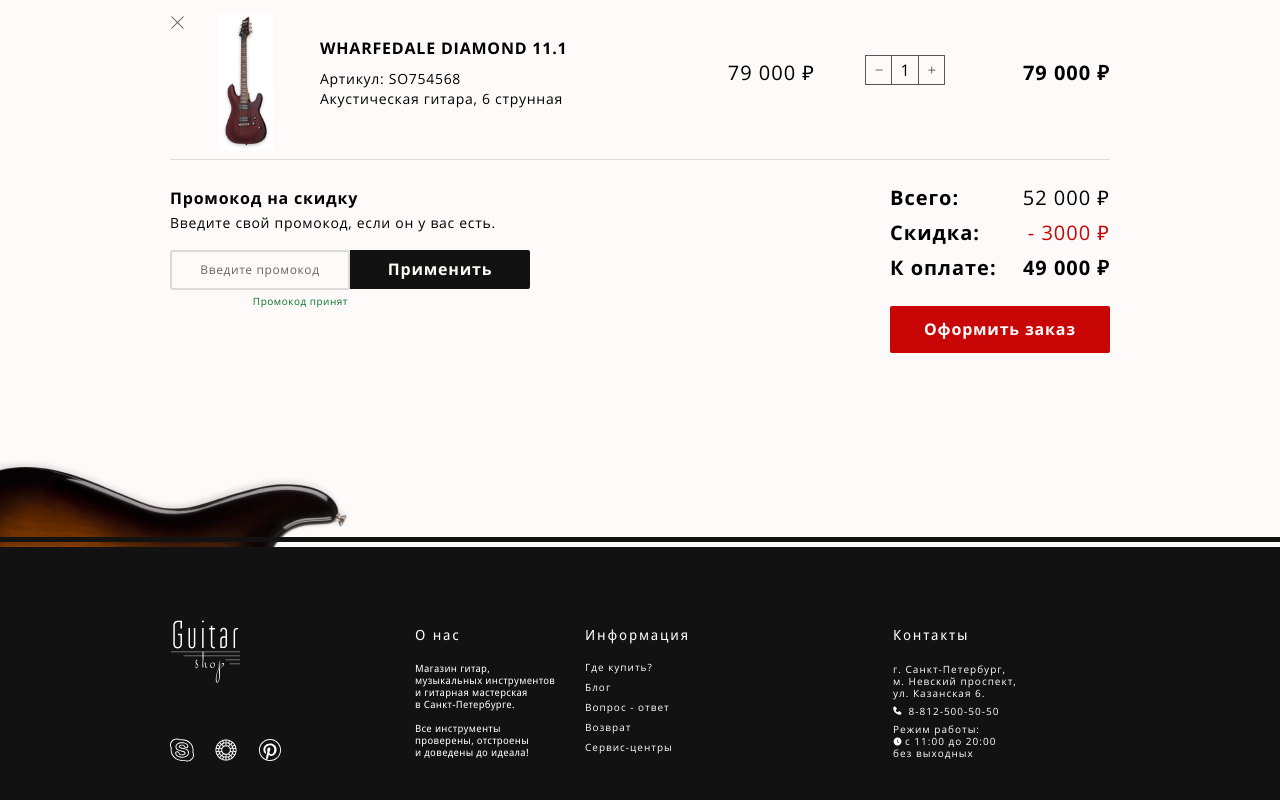
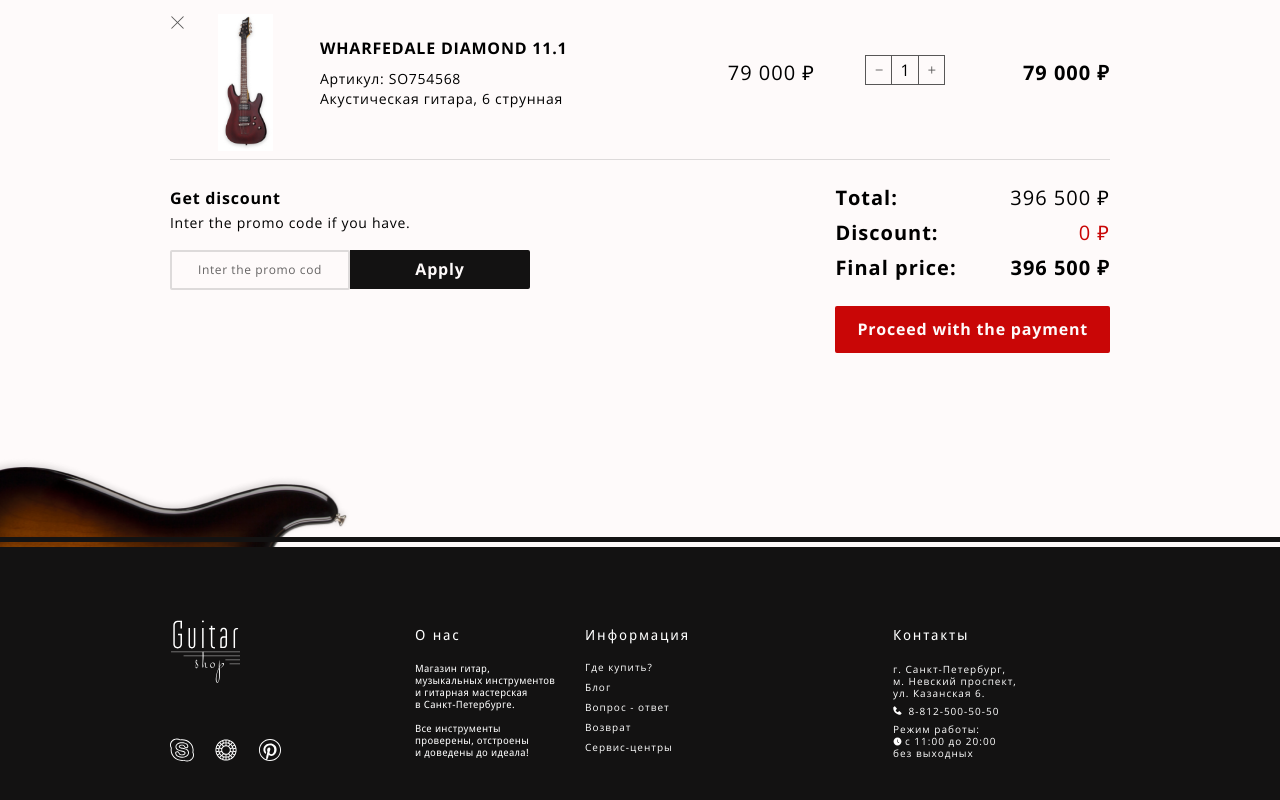
Before and after one commit to Volnodoom/guitara-vue, a Nuxt app: page /cart in a window 1280 px wide. Shown: the part 1006-1806 px from the top of the page. Built offline with nearby package versions, Linux system fonts and the light colour scheme.

Commit message:
[FEATURE] cart section

```diff
--- /dev/null
+++ b/components/cart/cart-coupon-message.vue
@@ -0,0 +1,27 @@
+<template>
+  <template v-if="hasCouponProceeded">
+    <p
+      v-if="isCouponApplied"
+      class="form-input__message form-input__message--success"
+    >
+      Promo code is valid
+    </p>
+    <p
+      v-else
+      class="form-input__message form-input__message--error"
+    >
+      Promo code is invalid
+    </p>
+  </template>
+
+  <template v-else />
+</template>
+
+<script setup lang="ts">
+  type CartCouponMessageProps = {
+    hasCouponProceeded: boolean
+    isCouponApplied: boolean
+  };
+
+defineProps<CartCouponMessageProps>();
+</script>
--- /dev/null
+++ b/components/cart/cart-coupon.vue
@@ -0,0 +1,46 @@
+<template>
+  <div class="cart__coupon coupon">
+    <h2 class="title title--little coupon__title">
+      Get discount
+    </h2>
+    <p class="coupon__info">
+      Inter the promo code if you have.
+    </p>
+    <form
+      id="coupon-form"
+      class="coupon__form"
+      method="post"
+      action="/"
+      @submit.prevent="handleCouponSubmit"
+    >
+      <div class="form-input coupon__input">
+        <label class="visually-hidden">Promo code</label>
+        <input
+          id="coupon"
+          type="text"
+          placeholder="Inter the promo cod"
+          name="coupon"
+        >
+        <CartCouponMessage
+          :has-coupon-proceeded="hasCouponProceeded"
+          :is-coupon-applied="isCouponApplied"
+        />
+      </div>
+      <button
+        class="button button--big coupon__button"
+      >
+        Apply
+      </button>
+    </form>
+  </div>
+</template>
+
+<script setup lang="ts">
+type CartCouponProps = {
+  hasCouponProceeded: boolean
+  isCouponApplied: boolean
+  handleCouponSubmit: () => void
+};
+
+defineProps<CartCouponProps>();
+</script>
--- /dev/null
+++ b/components/cart/cart-total-line.vue
@@ -0,0 +1,20 @@
+<template>
+  <p class="cart__total-item">
+    <span class="cart__total-value-name">
+      {{ name }}:
+    </span>
+    <span :class="`cart__total-value ${priceClassName}`">
+      {{ value.toLocaleString('ru-Ru') }} ₽
+    </span>
+  </p>
+</template>
+
+<script setup lang="ts">
+type CartTotalLineProps = {
+  priceClassName?: string
+  name: string
+  value: number
+};
+
+defineProps<CartTotalLineProps>();
+</script>
--- /dev/null
+++ b/components/cart/cart-total.vue
@@ -0,0 +1,37 @@
+<template>
+  <div class="cart__total-info">
+    <CartTotalLine
+      name="Total"
+      :value="total.toLocaleString('ru-Ru')"
+    />
+    <CartTotalLine
+      price-class-name="cart__total-value--bonus"
+      name="Discount"
+      :value="discountPrice.toLocaleString('ru-Ru')"
+    />
+    <CartTotalLine
+      price-class-name="cart__total-value--payment"
+      name="Final price"
+      :value="finalPrice.toLocaleString('ru-Ru')"
+    />
+
+    <button
+      class="button button--red button--big cart__order-button"
+      @click="onPurchaseClick"
+    >
+      Proceed with the payment
+    </button>
+  </div>
+</template>
+
+<script setup lang="ts">
+type CartTotalProps = {
+  total: number
+  discount: number
+  onPurchaseClick: () => void
+};
+
+const props = defineProps<CartTotalProps>();
+const discountPrice = computed<number>(() => Math.floor(props.total * props.discount));
+const finalPrice = computed<number>(() => Math.ceil(props.total * (1 - props.discount)));
+</script>
--- a/pages/cart/index.vue
+++ b/pages/cart/index.vue
@@ -15,50 +15,16 @@
         :handle-item-decrease="handleItemDecrease"
       />
       <div class="cart__footer">
-        <div class="cart__coupon coupon">
-          <h2 class="title title--little coupon__title">
-            Промокод на скидку
-          </h2>
-          <p class="coupon__info">
-            Введите свой промокод, если он у вас есть.
-          </p>
-          <form
-            id="coupon-form"
-            class="coupon__form"
-            method="post"
-            action="/"
-          >
-            <div class="form-input coupon__input">
-              <label class="visually-hidden">Промокод</label>
-              <input
-                id="coupon"
-                type="text"
-                placeholder="Введите промокод"
-                name="coupon"
-              >
-              <p class="form-input__message form-input__message--success">
-                Промокод принят
-              </p>
-            </div>
-            <button class="button button--big coupon__button">
-              Применить
-            </button>
-          </form>
-        </div>
-        <div class="cart__total-info">
-          <p class="cart__total-item">
-            <span class="cart__total-value-name">Всего:</span><span class="cart__total-value">52 000 ₽</span>
-          </p>
-          <p class="cart__total-item">
-            <span class="cart__total-value-name">Скидка:</span><span class="cart__total-value cart__total-value--bonus">- 3000 ₽</span>
-          </p>
-          <p class="cart__total-item">
-            <span class="cart__total-value-name">К оплате:</span><span class="cart__total-value cart__total-value--payment">49 000 ₽</span>
-          </p>
-          <button class="button button--red button--big cart__order-button">
-            Оформить заказ
-          </button>
-        </div>
+        <CartCoupon
+          :handle-coupon-submit="handleCouponSubmit"
+          :has-coupon-proceeded="hasCouponProceeded"
+          :is-coupon-applied="isCouponApplied"
+        />
+        <CartTotal
+          :total="totalSum"
+          :discount="discountValue"
+          :on-purchase-click="onPurchaseClick"
+        />
       </div>
     </div>
   </div>
@@ -115,6 +81,11 @@
   },
 ]);
 
+const totalSum = ref(0);
+const discountValue = ref(0);
+const hasCouponProceeded = ref(false);
+const isCouponApplied = ref(false);
+
 const handleItemRemove = (itemArticul: string) => {
   mockData.value = mockData.value.filter(item => item.articul !== itemArticul);
 };
@@ -142,4 +113,23 @@
     return item;
   });
 };
+
+const handleCouponSubmit = () => {
+  hasCouponProceeded.value = true;
+  if (discountValue.value) {
+    discountValue.value = 0;
+    isCouponApplied.value = false;
+    return;
+  }
+
+  isCouponApplied.value = true;
+  discountValue.value = 0.15;
+};
+
+const onPurchaseClick = () => {
+};
+
+watchEffect(() => {
+  totalSum.value = mockData.value.reduce((acc, item) => acc + (item.price * item.guitarCount), 0);
+});
 </script>
```
